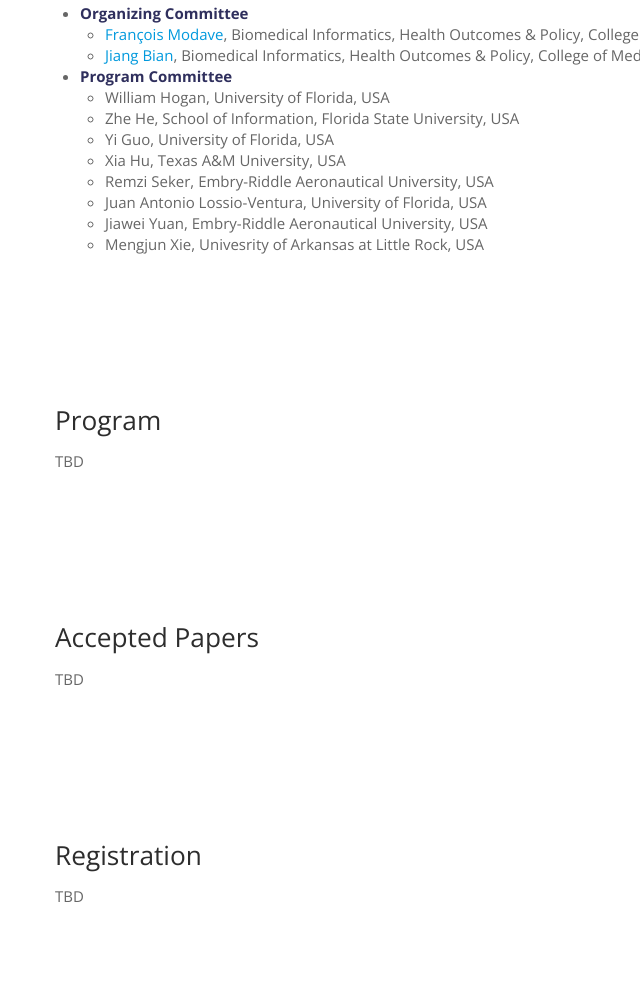
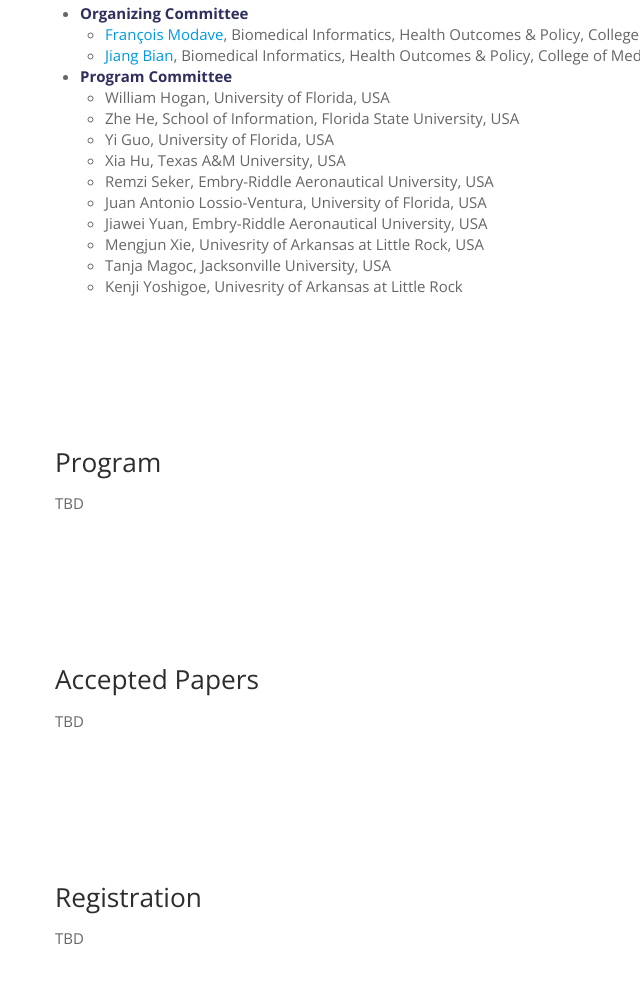
Before and after one commit to bianjiang/intelligenthealth.io, a plain HTML site: page index.html in a window 1280 px wide. Shown: the part 2182-3165 px from the top of the page, without its empty margins (0-640 px from the left). Drawn offline with nearby package versions, Linux system fonts and the light colour scheme.

Commit message:
add kenji

```diff
--- a/index.html
+++ b/index.html
@@ -204,6 +204,8 @@
                 <li>Juan Antonio Lossio-Ventura, University of Florida, USA</li>
                 <li>Jiawei Yuan, Embry-Riddle Aeronautical University, USA</li>
                 <li>Mengjun Xie, Univesrity of Arkansas at Little Rock, USA</li>
+                <li>Tanja Magoc, Jacksonville University, USA</li>
+                <li>Kenji Yoshigoe, Univesrity of Arkansas at Little Rock</li>
               </ul>
             </li>
           </ul>
```
